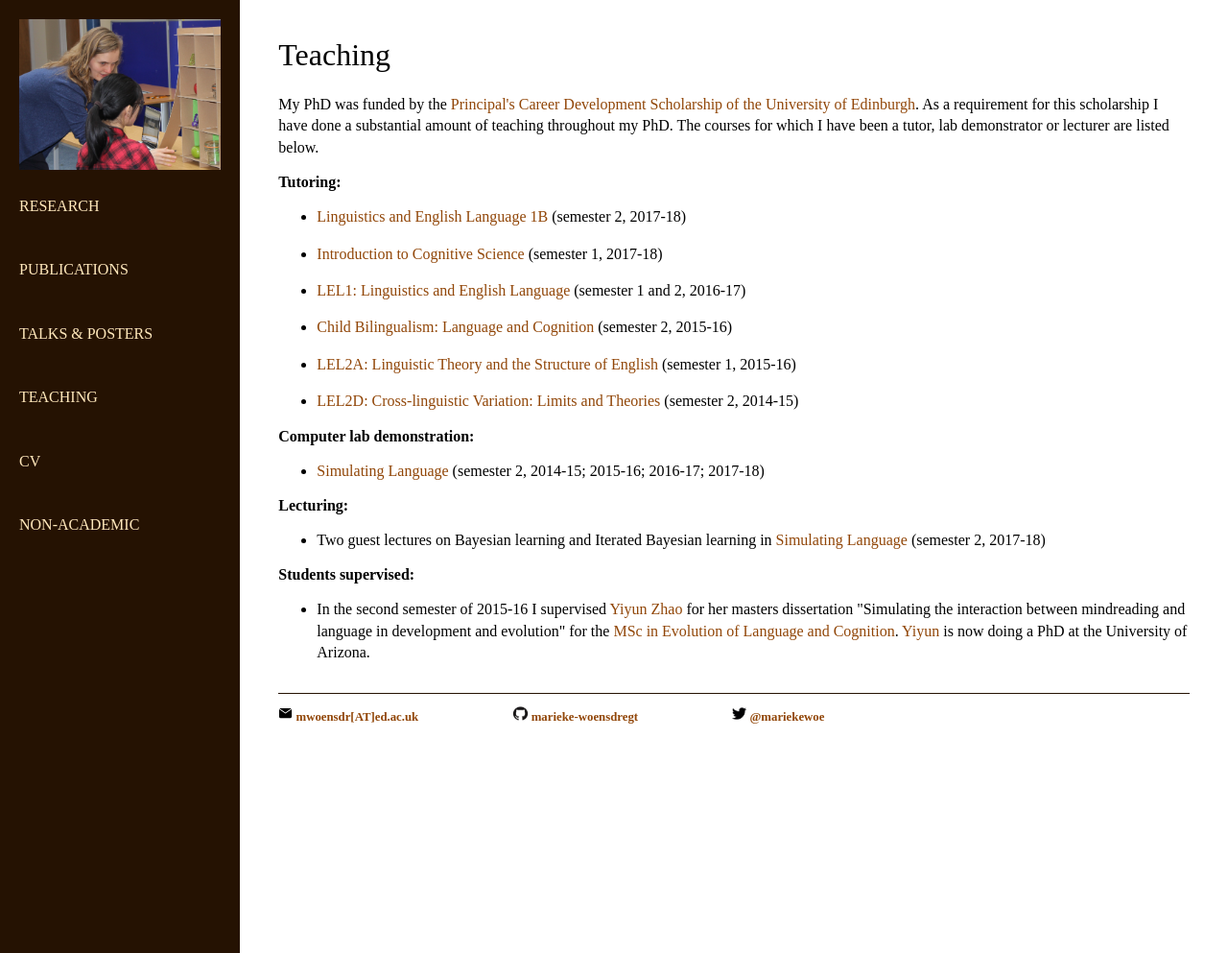
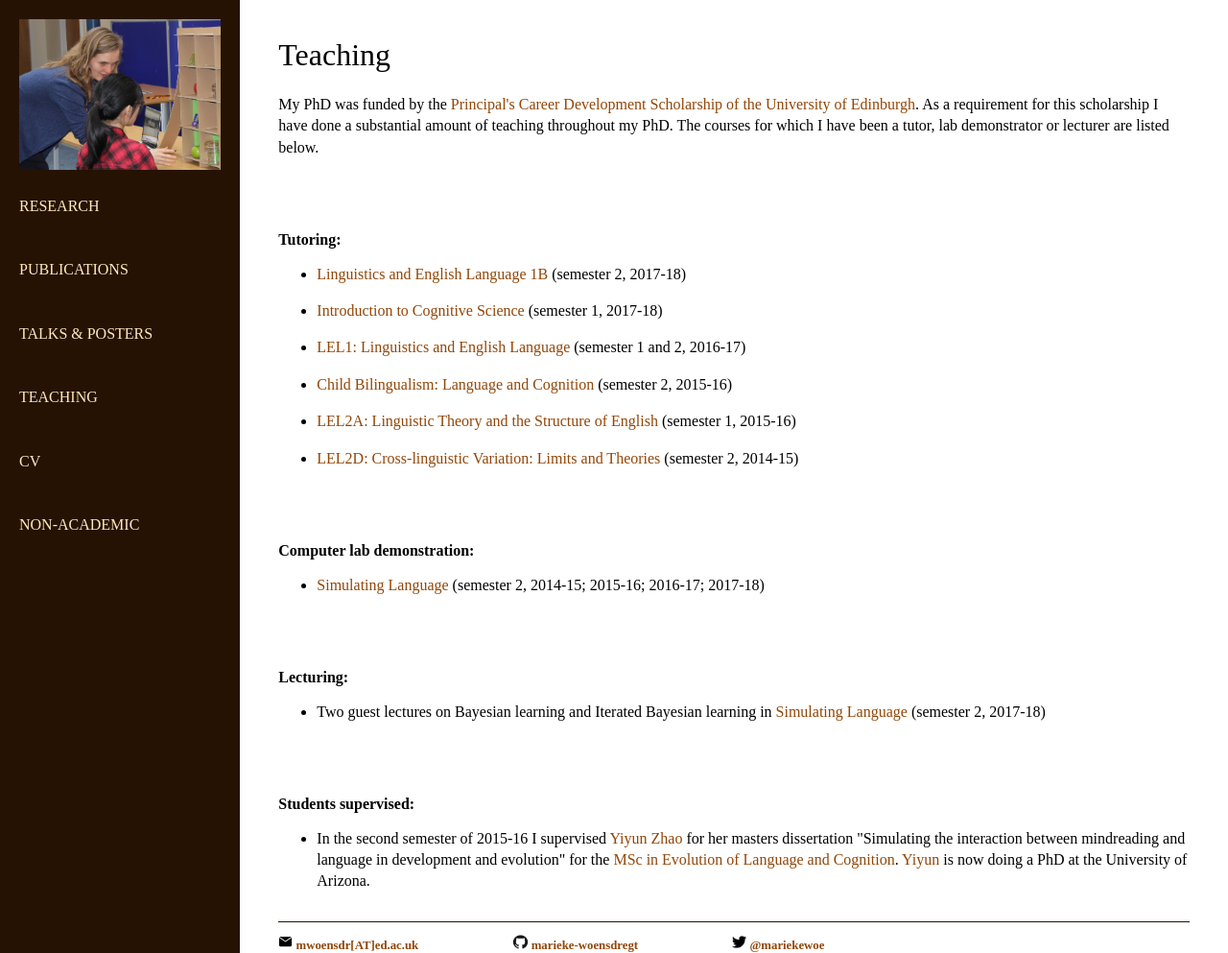
Before and after one commit to marieke-woensdregt/marieke-woensdregt.github.io, a Jekyll site: the page built from teaching/index.html, in a window 1280 px wide and 993 px high. Shown: the whole window at 96% size. Built offline with Jekyll 4.4.1, drawn with Linux system fonts in a browser that asks for light colours.

Commit message:
Update index.html

```diff
--- a/teaching/index.html
+++ b/teaching/index.html
@@ -4,7 +4,7 @@ title: Teaching
 ---
 <div class="blurb">
 	<h1>Teaching</h1>
-	<p class="bottom-three">
+	<p class="bottom-two">
 		My PhD was funded by the
 		<a href="http://www.ed.ac.uk/student-funding/postgraduate/uk-eu/university-scholarships/development"> Principal's Career Development Scholarship of the University of Edinburgh</a>.
 		As a requirement for this scholarship I have done a substantial amount of teaching throughout my PhD.
@@ -28,7 +28,7 @@ title: Teaching
 			<a href="http://www.ed.ac.uk/ppls/linguistics-and-english-language/current/undergraduate/handbooks/pre-honours/lel2a">
 				LEL2A: Linguistic Theory and the Structure of English</a>
 			(semester 1, 2015-16) </p></li>
-		<li><p class="bottom-three">
+		<li><p class="bottom-two">
 			<a href="http://www.ed.ac.uk/ppls/linguistics-and-english-language/current/undergraduate/handbooks/pre-honours/lel2d">
 				LEL2D: Cross-linguistic Variation: Limits and Theories</a>
 			(semester 2, 2014-15) </p></li>
@@ -37,7 +37,7 @@ title: Teaching
 
 	<h3> Computer lab demonstration: </h3>
 	<ul>
-		<li><p class="bottom-three">
+		<li><p class="bottom-two">
 			<a href="http://www.drps.ed.ac.uk/17-18/dpt/cxlasc11113.htm">Simulating Language</a>
 			(semester 2, 2014-15; 2015-16; 2016-17; 2017-18) </p></li>
 	</ul>
@@ -45,7 +45,7 @@ title: Teaching
 
 	<h3> Lecturing: </h3>
 	<ul>
-		<li><p class="bottom-three">
+		<li><p class="bottom-two">
 			Two guest lectures on Bayesian learning and Iterated Bayesian learning in
 			<a href="http://www.drps.ed.ac.uk/17-18/dpt/cxlasc11113.htm">Simulating Language</a>
 			(semester 2, 2017-18) </p></li>
```
